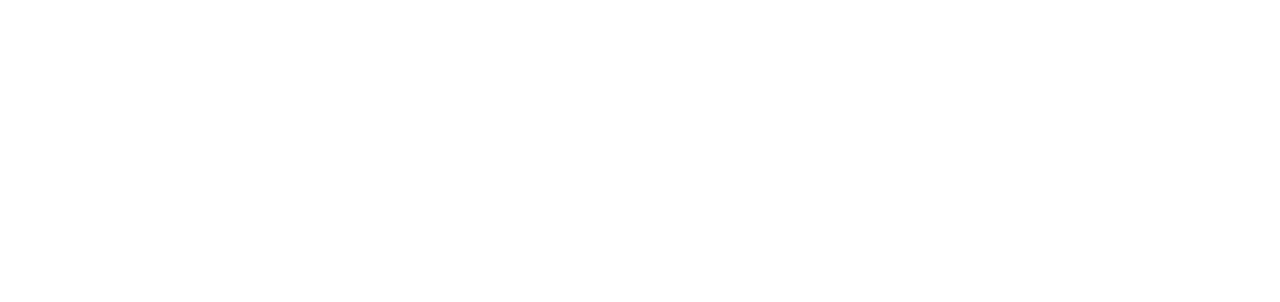
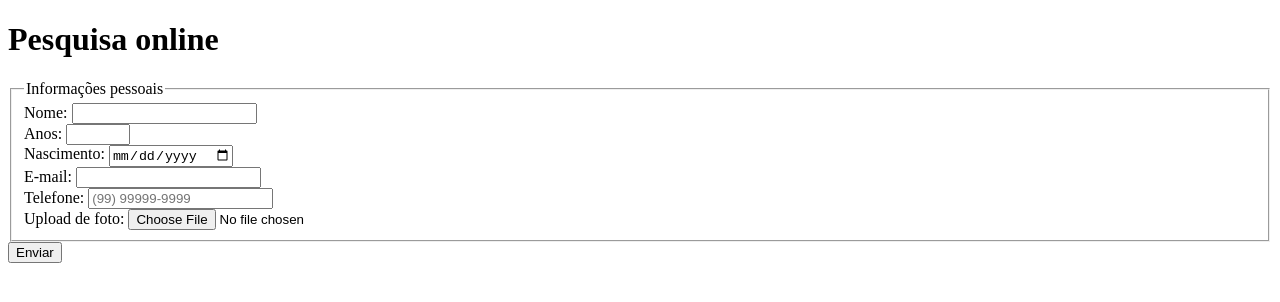
Before and after one commit to gustavobruchez3-oss/culturama, a plain HTML site: page index.html in a window 1280 px wide. Drawn offline with Linux system fonts and the light colour scheme.

Commit message:
Criar seção de dados pessoais

```diff
--- a/index.html
+++ b/index.html
@@ -6,6 +6,38 @@
     <title>Pesquisa Culturama</title>
 </head>
 <body>
+    <header>
+        <h1>Pesquisa online</h1>
+    </header>
+    <section>
+        <form action="" method="get">
+            <fieldset>
+                <legend>Informações pessoais</legend>
+                <label for="userName">Nome:</label>
+                <input type="text"  name="userName" required>
+                <br>
+                <label for="userAge">Anos:</label>
+                <input type="number" name="userAge" required min="12" max="100">
+                <br>
+                <label for="userBirthDate">Nascimento:</label>
+                <input type="date" name="userBirthDate" >
+                <br>
+                <label for="userEmail">E-mail:</label>
+                <input type="email" name="userEmail" required>
+                <br>
+                <label for="userPhone">Telefone:</label>
+                <input type="tel" name="userPhone" pattern="[0-9]{11}" placeholder="(99) 99999-9999">
+                <br>
+                <label for="userImage">Upload de foto:</label>
+                <input type="file" name="userImage" accept="image/*">
+            </fieldset>
+
+            <button type="submit">Enviar</button>
+
+
+
+        </form>
+    </section>
 
 </body>
 </html>
```
